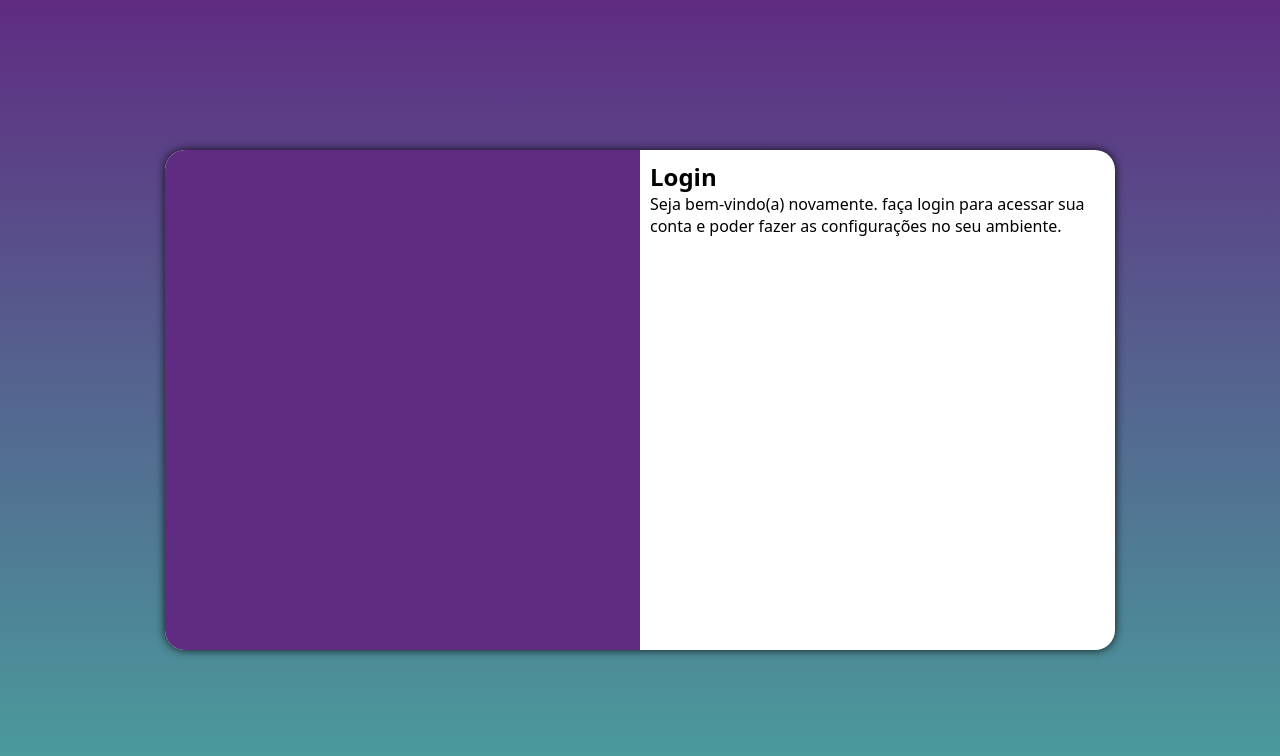
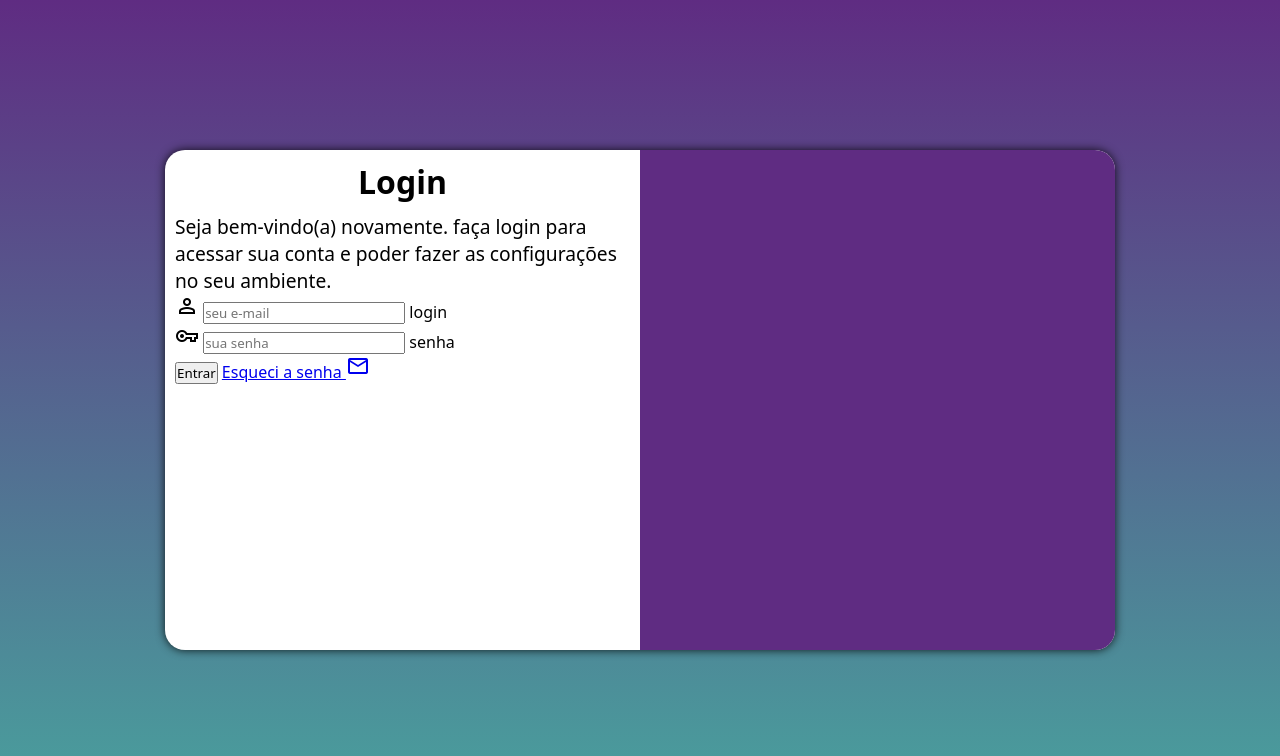
Before and after one commit to PauloAraujoDEV25/projeto-tela-de-login, a plain HTML site: page index.html in a window 1280 px wide. Drawn offline with nearby package versions, Linux system fonts and the light colour scheme.

Commit message:
adicionei formulario

```diff
--- a/estilos/media-query.css
+++ b/estilos/media-query.css
@@ -21,6 +21,7 @@
         width: 70%;
     }
 
+
 }
 
 @media screen and (min-width:992px) {
@@ -34,15 +35,24 @@
     }
 
     section#login > div#imagem {
-        float: left;
+        float: right;
         width: 50%;
         height: 100%;
     }
 
     section#login > div#formulario {
-        float: right;
+        float: left;
         width: 50%;
     }
 
+    div#formulario > h1 {
+        text-align: center;
+        margin-bottom: 10px;
+        font-size: 2em;
+    }
+
+    div#formulario > p {
+        font-size:1.2em ;
+    }
 
 }
--- a/estilos/style.css
+++ b/estilos/style.css
@@ -55,3 +55,12 @@ section#login>div#formulario {
     display: block;
     padding: 10px;
 }
+
+div#formulario > h1 {
+    text-align: center;
+    margin-bottom: 10px;
+}
+
+div#formulario > p {
+    font-size:0.8em ;
+}
--- a/index.html
+++ b/index.html
@@ -5,6 +5,8 @@
     <meta charset="UTF-8">
     <meta http-equiv="X-UA-Compatible" content="IE=edge">
     <meta name="viewport" content="width=device-width, initial-scale=1.0">
+    <link rel="stylesheet"
+        href="https://fonts.googleapis.com/css2?family=Material+Symbols+Outlined:opsz,wght,FILL,GRAD@20..48,100..700,0..1,-50..200" />
     <link rel="stylesheet" href="estilos/style.css">
     <link rel="stylesheet" href="estilos/media-query.css">
     <title>Projeto Login</title>
@@ -22,7 +24,21 @@
                     Seja bem-vindo(a) novamente. faça login para acessar sua conta e poder fazer as configurações no seu
                     ambiente.
                 </p>
-                <form action="login.php" method="post"></form>
+                <form action="login.php" method="post" autocomplete="on">
+                    <div class="campo">
+                        <span class="material-symbols-outlined">person</span>
+                        <input type="email" name="login" id="ilogin" placeholder="seu e-mail" autocomplete="email" required maxlength="30">
+                        <label for="ilogin">login</label>
+                    </div>
+                    <div class="campo">
+                        <span class="material-symbols-outlined">vpn_key</span>
+                        <input type="password" name="senha" id="isenha" placeholder="sua senha" autocomplete="current-password" required minlength="8" maxlength="20">
+                        <label for="isenha">senha</label>
+                    </div>
+                    <input type="submit" value="Entrar">
+                    <a href="esqueci.html">Esqueci a senha <span class="material-symbols-outlined">mail</span>
+                    </a>
+                </form>
             </div>
 
         </section>
```
